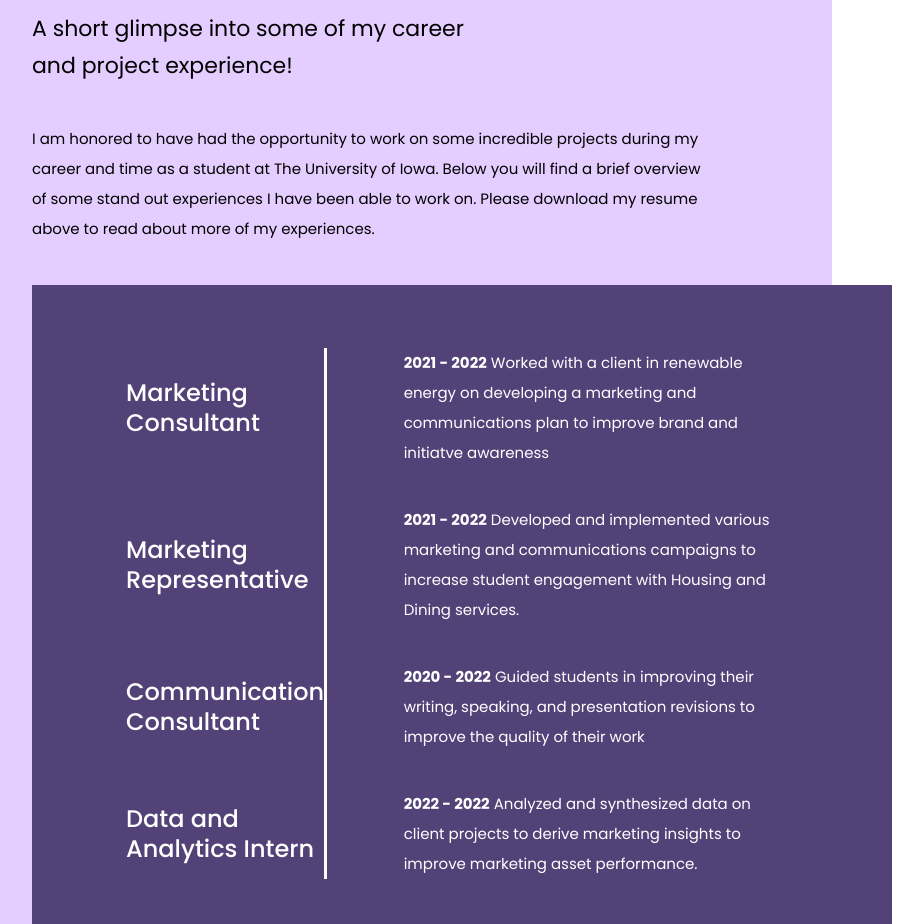
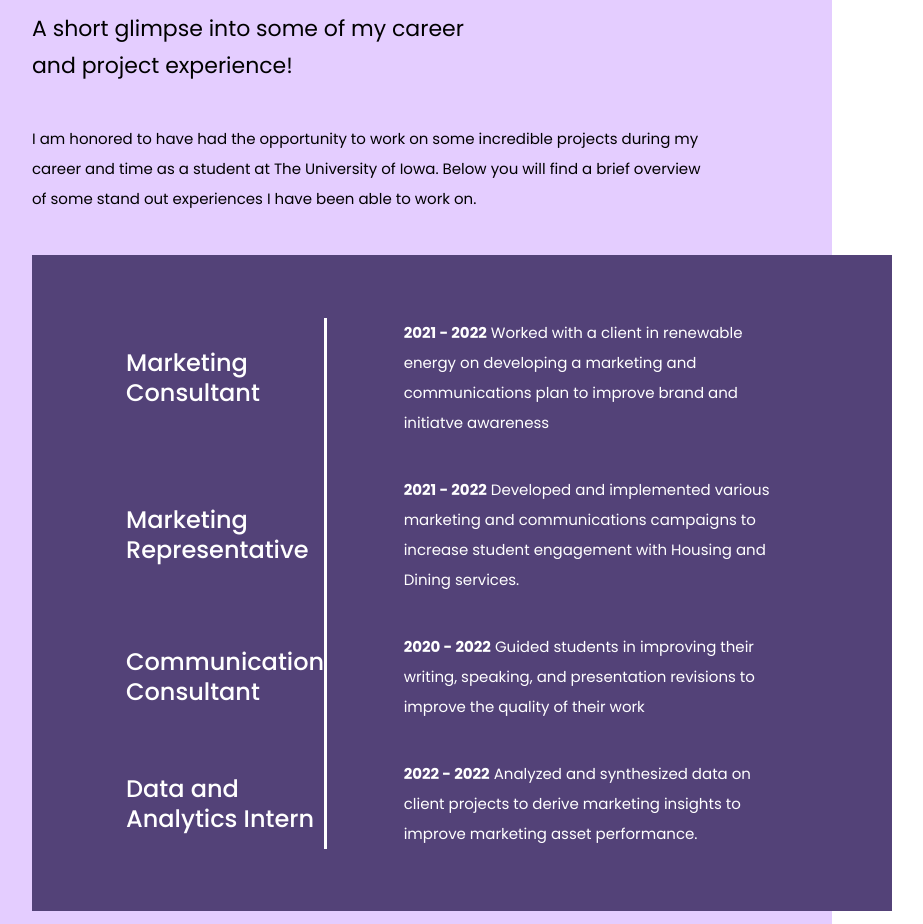
Before and after one commit to azinselmeier/Portfolio, a plain HTML site: page index.html in a window 1280 px wide. Shown: the part 1900-2824 px from the top of the page, without its empty margins (23-946 px from the left). Drawn offline with Linux system fonts and the light colour scheme.

Commit message:
removed resume reference

```diff
--- a/index.html
+++ b/index.html
@@ -108,7 +108,7 @@
                             A short glimpse into some of my career and project experience!
                         </div>
                         <p class="content-670">
-                            I am honored to have had the opportunity to work on some incredible projects during my career and time as a student at The University of Iowa. Below you will find a brief overview of some stand out experiences I have been able to work on. Please download my resume above to read about more of my experiences.
+                            I am honored to have had the opportunity to work on some incredible projects during my career and time as a student at The University of Iowa. Below you will find a brief overview of some stand out experiences I have been able to work on.
                         </p>
 
                         <ul class="skills-history block-right">
```
